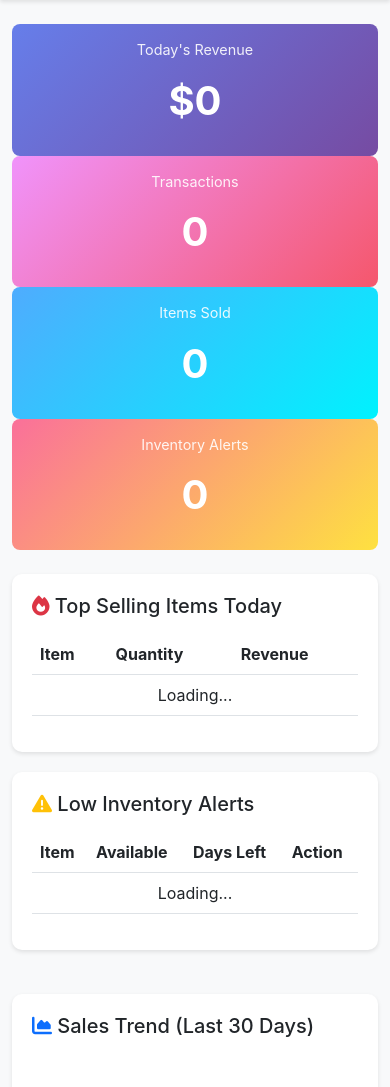
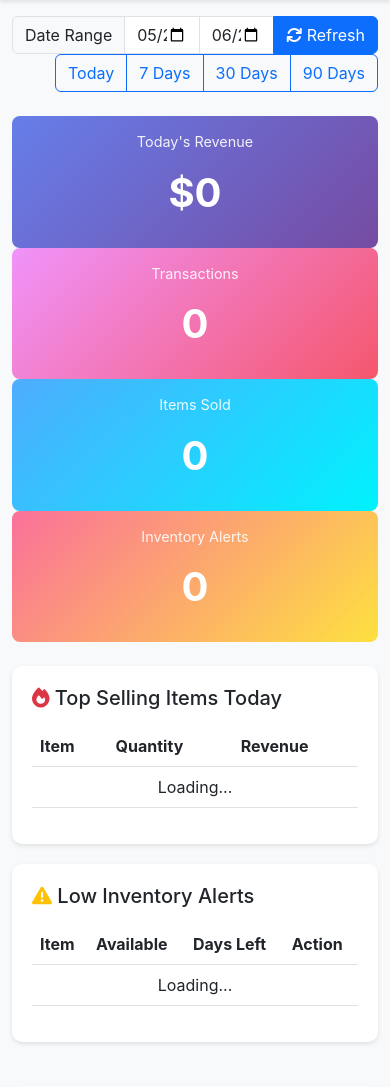
Before and after one commit to zb687/spruceDash, a Python web app: template templates/index.html in a window 390 px wide. Shown: the part 96-1183 px from the top of the page. Run offline with Jinja, Linux system fonts and the light colour scheme; the template is opened without the code that fills it, so the values that code supplies are empty; a map, chart or similar area stays blank; some libraries are stand-ins or nearby versions.

Commit message:
change date ranges

```diff
--- a/templates/index.html
+++ b/templates/index.html
@@ -89,6 +89,31 @@
             </div>
         </div>
     </nav>
+
+<!-- Add this after the navbar -->
+<div class="container-fluid mt-3">
+    <div class="row">
+        <div class="col-md-6">
+            <div class="input-group">
+                <span class="input-group-text">Date Range</span>
+                <input type="date" class="form-control" id="startDate" value="">
+                <input type="date" class="form-control" id="endDate" value="">
+                <button class="btn btn-primary" onclick="refreshDashboard()">
+                    <i class="fas fa-sync"></i> Refresh
+                </button>
+            </div>
+        </div>
+        <div class="col-md-6 text-end">
+            <div class="btn-group" role="group">
+                <button class="btn btn-outline-primary" onclick="setDateRange(1)">Today</button>
+                <button class="btn btn-outline-primary" onclick="setDateRange(7)">7 Days</button>
+                <button class="btn btn-outline-primary" onclick="setDateRange(30)">30 Days</button>
+                <button class="btn btn-outline-primary" onclick="setDateRange(90)">90 Days</button>
+            </div>
+        </div>
+    </div>
+</div>
+
 
     <!-- Main Container -->
     <div class="container-fluid mt-4">
@@ -231,6 +256,27 @@
         const API_BASE = window.location.origin + '/api';
 
         // Utility Functions
+	// change date range add date selector
+function setDateRange(days) {
+    const endDate = new Date();
+    const startDate = new Date();
+    startDate.setDate(endDate.getDate() - days);
+
+    document.getElementById('startDate').value = startDate.toISOString().split('T')[0];
+    document.getElementById('endDate').value = endDate.toISOString().split('T')[0];
+
+    refreshDashboard();
+}
+
+function refreshDashboard() {
+    const startDate = document.getElementById('startDate').value;
+    const endDate = document.getElementById('endDate').value;
+
+    // Update the API calls to include date range
+    loadDashboardSummaryWithDates(startDate, endDate);
+}
+
+
         function formatCurrency(amount) {
             return new Intl.NumberFormat('en-US', {
                 style: 'currency',
@@ -246,6 +292,22 @@
             document.querySelector('.loading-spinner').style.display = 'none';
         }
 
+	// load summary with dates
+async function loadDashboardSummaryWithDates(startDate, endDate) {
+    try {
+        const response = await axios.get(`${API_BASE}/dashboard/summary`, {
+            params: { start_date: startDate, end_date: endDate }
+        });
+        // ... rest of the function
+    } catch (error) {
+        console.error('Error loading dashboard:', error);
+    }
+}
+
+// Set default to last 30 days on load
+document.addEventListener('DOMContentLoaded', function() {
+    setDateRange(30);  // Default to 30 days
+});
         // Load Dashboard Summary
         async function loadDashboardSummary() {
             try {
```
Also changed, not shown: app.py (+26 -5 lines).
